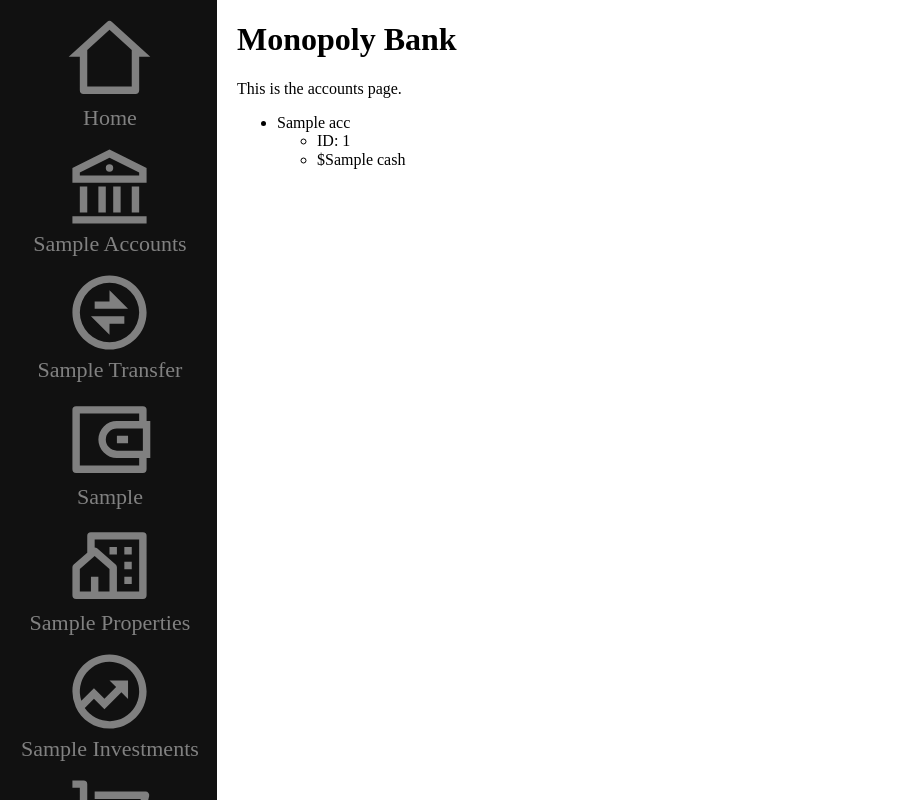
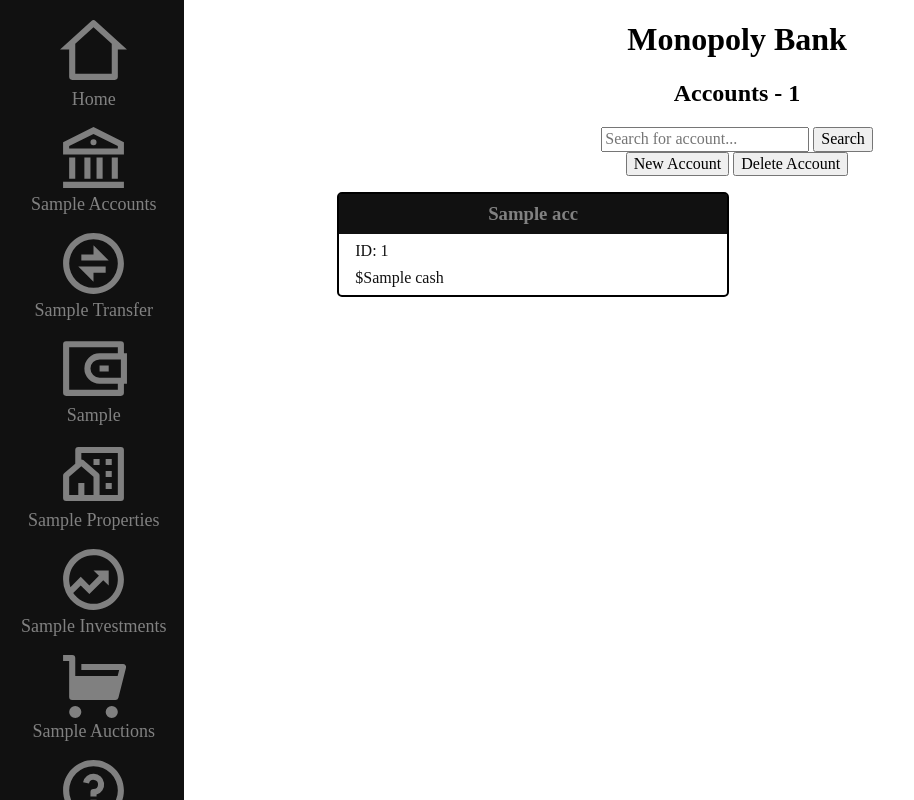
Before and after one commit to hyperdriveguy/monopoly-bank, a Flask app: template templates/accounts.html.jinja in a window 1280 px wide. Shown: the whole page, without its empty margins (0-914 px from the left). Run offline with Flask 2, Linux system fonts and the light colour scheme; the template is opened without the code that fills it: most values are stand-ins (such as "Sample title", 1, 10 or a date in 2020).

Commit message:
Implement account searches, show accounts in grid

```diff
--- a/static/css/main.css
+++ b/static/css/main.css
@@ -1,5 +1,6 @@
 body {
     height: 100%;
+    text-align: center;
 }
 
 .side-bar {
@@ -30,7 +31,7 @@
 nav a {
     text-align: center;
     text-decoration: none;
-    font-size: 22px;
+    font-size: 18px;
     color: #818181;
     display: block;
 }
@@ -55,8 +56,75 @@
     filter: invert(100%) brightness(50%);
 }
 
+/* These rules are used for the accounts page */
+.account-list {
+    display: grid;
+    /* grid-template-columns: 1fr 1fr; */
+    gap: 1em;
+    margin: 1em auto;
+    width: 75%;
+}
+
+.account-card {
+    border: solid 2px black;
+    border-radius: 5px;
+    /* padding: 1em; */
+    min-width: min-content;
+    text-decoration: none;
+    color: #111;
+    text-align: left;
+}
+
+.account-card h3 {
+    text-align: center;
+    background-color: #111;
+    color: #818181;
+    padding: 0.5em;
+    margin: 0;
+}
+
+.account-card:hover h3 {
+    background-color: #818181;
+    color: #111;
+}
+
+.account-card p {
+    margin: 0.5em 1em;
+}
+
+.account-card:hover {
+    background-color: #111;
+    color: #818181;
+}
+
+@media screen and (min-width: 1484px) {
+    .account-list {
+        grid-template-columns: 1fr 1fr 1fr;
+    }
+}
+
+@media screen and (min-width: 1056px) and (max-width: 1483px) {
+    .account-list {
+        grid-template-columns: 1fr 1fr;
+    }
+}
+
 @media screen and (max-width: 600px) {
-    .side-bar a{
+    body, .side-bar a {
         font-size: 10pt;
     }
+    .side-bar {
+        width: min-content;
+    }
+    .account-list {
+        margin: 1em 0;
+        width: 100%;
+        overflow: scroll;
+    }
 }
+
+@media screen and (max-width: 380px) {
+    body, .side-bar a {
+        font-size: 8pt;
+    }
+}
--- a/templates/accounts.html.jinja
+++ b/templates/accounts.html.jinja
@@ -1,15 +1,25 @@
 {% extends "sidebar.html.jinja" %}
 {% block title %}Accounts{% endblock %}
 {% block content %}
-<p>This is the accounts page.</p>
-<ul>
-{% for acc in accs.card_numbers.values() %}
-    <li>{{ acc.name }}
-        <ul>
-            <li>ID: {{ acc.id }}</li>
-            <li>${{ acc.cash }}</li>
-        </ul>
-    </li>
-{% endfor %}
-</ul>
+<h2>Accounts{% if not query %} - {{ num_results }}{% endif %}</h2>
+<form action="" method="post">
+    <input type="search" id="account-lookup-query" name="account-lookup-query" placeholder="Search for account..." required>
+    <input type="submit" value="Search">
+</form>
+<button id="new-account">New Account</button>
+<button id="del-account">Delete Account</button>
+{% if query %}
+<p>{{ num_results }} result{% if num_results != 1 %}s{% endif %} for search "{{ query }}".</p>
+{% endif%}
+<section class="account-list">
+    {% for acc in lookup %}
+    <a href="{{ acc.id }}" class="account-card">
+        <article>
+            <h3>{{ acc.name }}</h3>
+            <p>ID: {{ acc.id }}</p>
+            <p>${{ acc.cash }}</p>
+        </article>
+    </a>
+    {% endfor %}
+</section>
 {% endblock content %}
--- a/templates/home.html.jinja
+++ b/templates/home.html.jinja
@@ -1,5 +1,5 @@
 {% extends "sidebar.html.jinja" %}
 {% block title %}Home{% endblock %}
 {% block content %}
-<p>This is the home page.</p>
+<h2>Home</h2>
 {% endblock content %}
--- a/templates/sidebar.html.jinja
+++ b/templates/sidebar.html.jinja
@@ -6,11 +6,13 @@
         <meta name="viewport" content="width=device-width, initial-scale=1.0">
         <link rel="stylesheet" type="text/css" href="{{ url_for('static', filename='css/normalize.css') }}">
         <link rel="stylesheet" type="text/css" href="{{ url_for('static', filename='css/main.css') }}">
+        {% block stylesheets %}{% endblock %}
         <title>{% block title %}Placeholder Page{% endblock %} - Monopoly Banking System</title>
         {% endblock %}
     </head>
     <body>
         <script src="{{ url_for('static', filename='js/set-margin.js') }}"></script>
+        {% block scripts %}{% endblock %}
             <div class="side-bar">
                 <nav>
                     <a href="/"><img src="{{ url_for('static', filename='icons/home-2-line.svg') }}">Home</a>
@@ -26,6 +28,7 @@
             <main>
             <h1>Monopoly Bank</h1>
             {% block content %}
+            <h2>Placeholder Page</h2>
             <p>Not yet implemented.</p>
             {% endblock %}
             </main>
--- a/wsgi.py
+++ b/wsgi.py
@@ -1,4 +1,4 @@
-from flask import Flask, render_template
+from flask import Flask, render_template, request
 from markupsafe import escape
 import random
 
@@ -20,9 +20,20 @@
 def home_page():
     return render_template('home.html.jinja', urls=URLS)
 
-@app.route(f'/{URLS["Accounts"]}')
-def account_main_page():
-    return render_template('accounts.html.jinja', urls=URLS, accs=managed_accs)
+@app.route(f'/{URLS["Accounts"]}/', methods=['GET', 'POST'])
+def accounts_main_page():
+    # Do account query as applicable
+    if 'account-lookup-query' in request.form:
+        query = request.form['account-lookup-query']
+    else:
+        query = ''
+    lookup = managed_accs.search(query)
+    num_results = len(lookup)
+    return render_template('accounts.html.jinja', urls=URLS, lookup=lookup, query=query, num_results=num_results)
+
+@app.route(f'/{URLS["Accounts"]}/<id>')
+def individual_account_page(id):
+    return str(managed_accs.query(id))
 
 @app.route(f'/{URLS["Transfer"]}')
 @app.route(f'/{URLS["Change Cash"]}')
@@ -38,8 +49,9 @@
     managed_accs = AccountManager()
     managed_accs.new('id_num', 'card_holder')
     managed_accs.new('asdf', 'Carson')
-    for _ in range(1000):
-        managed_accs.new(str(random.randint(0,10000)), 'Another Carson')
+    for i in range(100):
+        managed_accs.new(str(random.randint(0,1000000000000000000000000000)), f'{chr((i + random.randint(0, 63)) % 62 + 64)}{chr((i + random.randint(0, 63)) % 62 + 64)}{chr((i + random.randint(0, 63)) % 62 + 64)}{chr((i + random.randint(0, 63)) % 62 + 64)}{chr((i + random.randint(0, 63)) % 62 + 64)}{chr((i + random.randint(0, 63)) % 62 + 64)}{chr((i + random.randint(0, 63)) % 62 + 64)}{chr((i + random.randint(0, 63)) % 62 + 64)}{chr((i + random.randint(0, 63)) % 62 + 64)}{chr((i + random.randint(0, 63)) % 62 + 64)}{chr((i + random.randint(0, 63)) % 62 + 64)}{chr((i + random.randint(0, 63)) % 62 + 64)}')
+    print('Server is ready!')
 
 if __name__ == '__main__':
     print('Do not run this file directly with the Python interpreter. Use "flask run" instead.')
```
